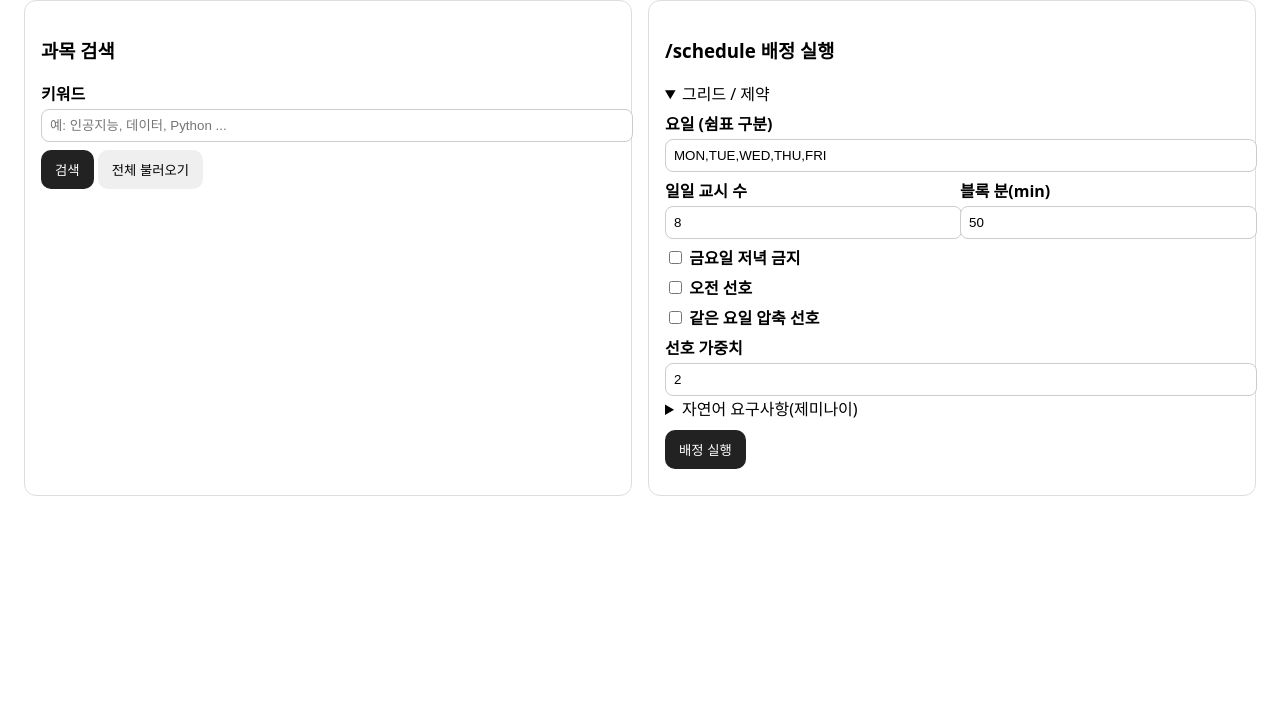
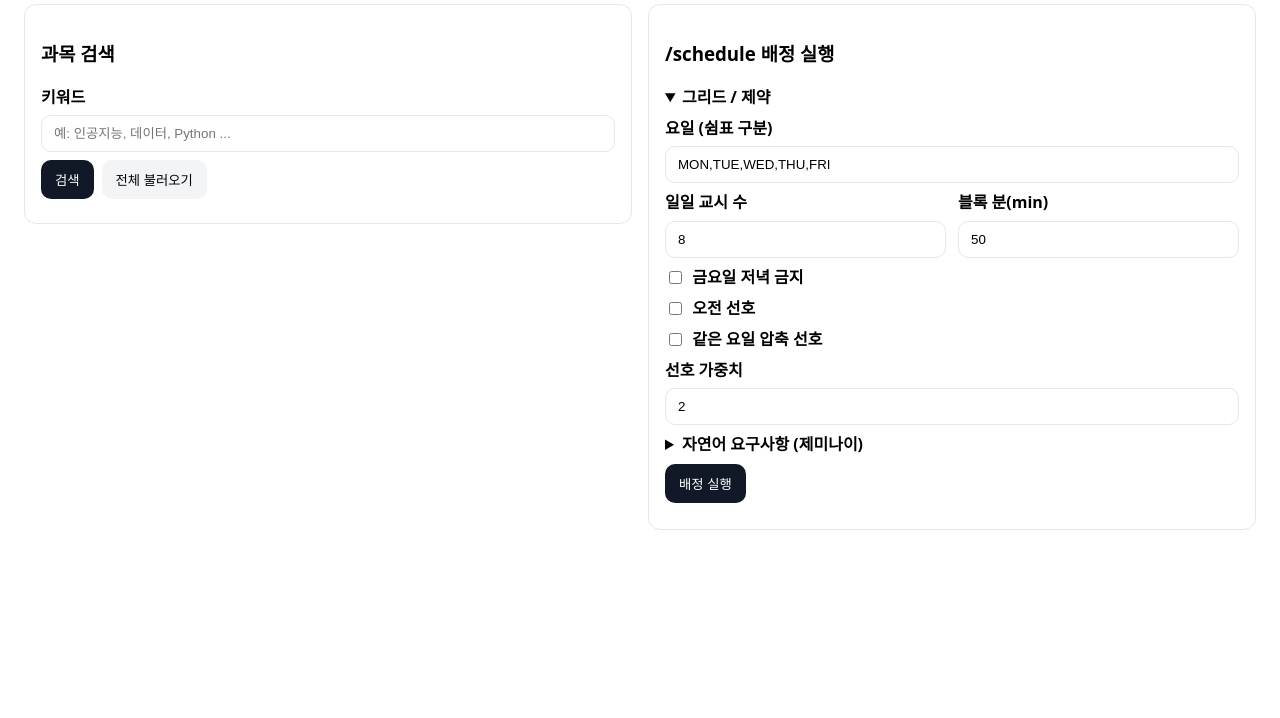
Before and after one commit to Kyungbok-ai-study/2025_pjh_timeai, a plain HTML site: page frontend/index.html in a window 1280 px wide. Shown: the part 82-800 px from the top of the page. Drawn offline with Linux system fonts and the light colour scheme; no server answers.

Commit message:
Feat: 스타일 개선 및 접근성 향상을 위한 HTML 수정

```diff
--- a/frontend/index.html
+++ b/frontend/index.html
@@ -5,72 +5,98 @@
   <meta name="viewport" content="width=device-width,initial-scale=1" />
   <title>시간표 배정 데모</title>
   <style>
-    body { font-family: system-ui, apple-system, Segoe UI, Roboto, sans-serif; margin: 24px; }
-    h1 { margin: 0 0 12px; }
-    .row { display: flex; gap: 16px; flex-wrap: wrap; }
-    .card { border: 1px solid #ddd; border-radius: 12px; padding: 16px; flex: 1; min-width: 320px; }
-    label { display: block; margin: 6px 0 4px; font-weight: 600; }
+    :root { --border:#e5e7eb; --muted:#6b7280; }
+    * { box-sizing: border-box; }
+    body { font-family: system-ui, -apple-system, Segoe UI, Roboto, sans-serif; margin: 24px; line-height: 1.45; }
+    h1 { margin: 0 0 16px; }
+    .row { display: flex; gap: 16px; flex-wrap: wrap; align-items: flex-start; }
+    .card { border: 1px solid var(--border); border-radius: 12px; padding: 16px; flex: 1; min-width: 340px; background: #fff; }
+    label { display: block; margin: 8px 0 6px; font-weight: 600; }
     input[type="text"], input[type="number"], textarea, select {
-      width: 100%; padding: 8px; border: 1px solid #ccc; border-radius: 8px;
+      width: 100%; padding: 10px 12px; border: 1px solid var(--border); border-radius: 10px; outline: none;
     }
+    input[type="checkbox"] { transform: translateY(1px); margin-right: 6px; }
     button { padding: 10px 14px; border: 0; border-radius: 10px; cursor: pointer; }
-    button.primary { background:#222; color:#fff; }
-    table { border-collapse: collapse; width: 100%; margin-top: 10px;}
-    th, td { border: 1px solid #eee; padding: 8px; text-align: left; }
-    .muted { color: #666; font-size: 12px; }
-    .pill { display:inline-block; padding:2px 8px; border-radius:999px; background:#f2f2f2; margin-right:6px; }
+    button.primary { background:#111827; color:#fff; }
+    button.ghost { background:#f3f4f6; }
+    .muted { color: var(--muted); font-size: 12px; }
+    table { border-collapse: collapse; width: 100%; margin-top: 10px; font-size: 14px; }
+    th, td { border: 1px solid var(--border); padding: 8px; text-align: left; }
+    th { background: #f9fafb; }
+    details { margin: 6px 0 8px; }
+    .pill { display:inline-block; padding:2px 8px; border-radius:999px; background:#f3f4f6; }
+    .toolbar { display:flex; gap:8px; margin-top:8px; }
+    @media (prefers-color-scheme: dark) {
+      body { background:#0b0c0f; color:#e5e7eb; }
+      .card { background:#0f1115; border-color:#1f2937; }
+      input, textarea, select { background:#0b0c0f; color:#e5e7eb; border-color:#1f2937; }
+      table, th, td { border-color:#1f2937; }
+      th { background:#111317; }
+      button.ghost { background:#111317; color:#e5e7eb; }
+    }
   </style>
 </head>
 <body>
   <h1>시간표 배정 데모</h1>
+
   <div class="row">
+    <!-- 좌측: 과목 검색/목록 -->
     <div class="card">
       <h3>과목 검색</h3>
-      <label>키워드</label>
+      <label for="q">키워드</label>
       <input id="q" type="text" placeholder="예: 인공지능, 데이터, Python ..." />
-      <div style="margin-top:8px;">
+      <div class="toolbar">
         <button id="btnSearch" class="primary">검색</button>
-        <button id="btnAll">전체 불러오기</button>
+        <button id="btnAll" class="ghost">전체 불러오기</button>
       </div>
       <div id="coursesInfo" class="muted" style="margin-top:8px;"></div>
       <div id="coursesWrap"></div>
     </div>
 
+    <!-- 우측: 배정 실행 -->
     <div class="card">
       <h3>/schedule 배정 실행</h3>
+
       <details open>
-        <summary>그리드 / 제약</summary>
-        <label>요일 (쉼표 구분)</label>
+        <summary><b>그리드 / 제약</b></summary>
+
+        <label for="days">요일 (쉼표 구분)</label>
         <input id="days" type="text" value="MON,TUE,WED,THU,FRI" />
-        <div class="row">
+
+        <div class="row" style="gap:12px;">
           <div style="flex:1">
-            <label>일일 교시 수</label>
+            <label for="blocks">일일 교시 수</label>
             <input id="blocks" type="number" value="8" min="1" />
           </div>
           <div style="flex:1">
-            <label>블록 분(min)</label>
+            <label for="minutes">블록 분(min)</label>
             <input id="minutes" type="number" value="50" min="10" />
           </div>
         </div>
+
         <label><input id="noFri" type="checkbox" /> 금요일 저녁 금지</label>
         <label><input id="prefMorning" type="checkbox" /> 오전 선호</label>
         <label><input id="prefCompact" type="checkbox" /> 같은 요일 압축 선호</label>
-        <label>선호 가중치</label>
+
+        <label for="weight">선호 가중치</label>
         <input id="weight" type="number" value="2" min="1" />
       </details>
 
       <details>
-        <summary>자연어 요구사항(제미나이)</summary>
-        <textarea id="reqKo" rows="4" placeholder="예) 금요일 저녁 피하고 오전 위주, 같은 과목은 하루에 몰아줘."></textarea>
-        <div class="muted">작성하면 위의 개별 옵션 대신 한국어 요구사항을 파싱해서 적용합니다.</div>
+        <summary><b>자연어 요구사항 (제미나이)</b></summary>
+        <textarea id="reqKo" rows="4" placeholder="예) 금요일 저녁 피하고 오전 위주, 같은 과목은 한 요일에 몰아서."></textarea>
+        <div class="muted">이 칸에 입력하면 위 옵션 대신 자연어 제약 파싱 모드로 동작합니다.</div>
       </details>
 
-      <div style="margin-top:10px;">
+      <div class="toolbar">
         <button id="btnSchedule" class="primary">배정 실행</button>
       </div>
 
       <div id="summary" style="margin-top:10px;"></div>
       <div id="assignmentsWrap"></div>
+
+      <!-- 필요하면 주석 해제하여 원본 응답 확인 -->
+      <!-- <pre id="debug" style="margin-top:12px; white-space:pre-wrap;"></pre> -->
     </div>
   </div>
 
```
